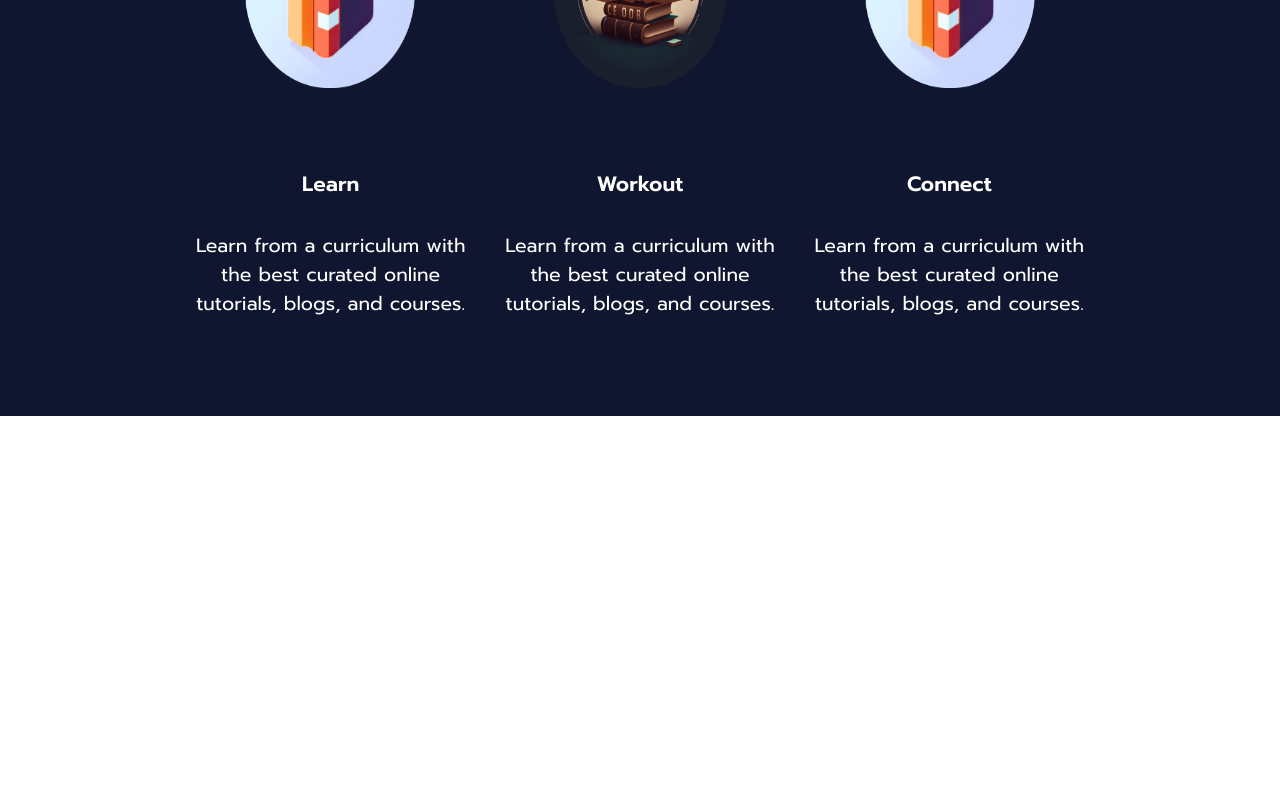
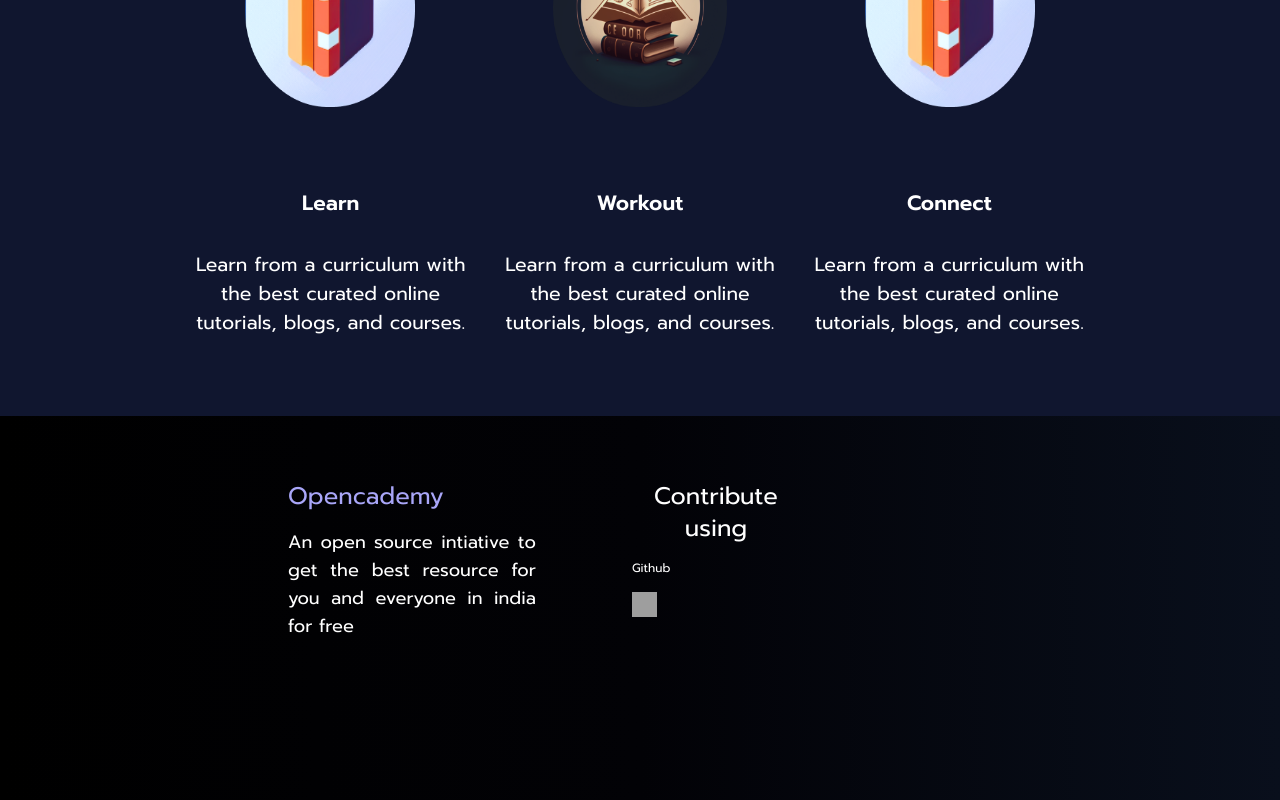
Before and after one commit to vbv-nyk/opencademy, a Next.js app: page /HomePage in a window 1280 px wide. Shown: the part 1280-2080 px from the top of the page. Before the commit the page ends 1696 px from the top, so only its background shows below. Built offline with nearby package versions, Linux system fonts and the light colour scheme; grey boxes are pictures that could not be loaded.

Commit message:
Added footer

```diff
--- /dev/null
+++ b/components/Footer/Footer.module.css
@@ -0,0 +1,81 @@
+.footerContainer {
+	width: 100%;
+	height: 24rem;
+	text-align: center;
+	background: linear-gradient(to right, #000000, #020206, #090f1c);
+}
+
+.footerHeader {
+	width: 80%;
+	display: flex;
+	justify-content: space-between;
+	align-items: flex-start;
+	color: #fff;
+}
+
+.footerContributionContainer {
+	margin-top: 4rem;
+	margin-left: 2rem;
+	margin-right: 2rem;
+	margin-left: 18rem;
+	font-size: 1.5rem /* 24px */;
+	line-height: 2rem /* 32px */;
+	width: 18rem;
+	display: flex;
+	flex-direction: column;
+	align-items: flex-start;
+}
+
+.footerGithubHeading {
+	--tw-text-opacity: 1;
+	color: rgb(169 166 248 / var(--tw-text-opacity));
+}
+
+.footerProjectContent {
+	text-align: justify;
+	margin-top: 1rem;
+	font-size: 1.125rem /* 18px */;
+	line-height: 1.75rem /* 28px */;
+}
+
+.footerSocialMedia {
+	margin-left: 4rem;
+	margin-right: 14rem;
+	margin-top: 4rem;
+	font-size: 1.5rem /* 24px */;
+	line-height: 2rem /* 32px */;
+	display: flex;
+	flex-direction: column;
+	align-items: flex-start;
+}
+
+.socialMediaHeading {
+	font-size: 0.75rem /* 12px */;
+	line-height: 1rem /* 16px */;
+	margin-top: 1rem; /* 16px */
+}
+
+@media only screen and (max-width: 1024px) {
+	.footerContributionContainer {
+		margin-left: 12rem;
+	}
+
+	.footerProjectContent {
+		width: 9rem;
+	}
+	.footerSocialMedia {
+		width: 24rem;
+		margin-top: 4rem;
+		margin-left: 9rem;
+	}
+}
+
+@media only screen and (max-width: 600px) {
+	.footerProjectContent {
+		width: 9rem;
+	}
+	.footerSocialMedia {
+		width: 24rem;
+		margin-top: 4rem;
+	}
+}
--- /dev/null
+++ b/components/Footer/Footer.tsx
@@ -0,0 +1,38 @@
+import React from "react"
+import Image from "next/image"
+import styles from "./Footer.module.css"
+
+const Footer = () => {
+	return (
+		<div id="home" className={styles.footerContainer}>
+			<div className={styles.footerHeader}>
+				<div className={styles.footerContributionContainer}>
+					<span className={styles.footerGithubHeading}>Opencademy</span>
+					<span className={styles.footerProjectContent}>
+						An open source intiative to get the best resource for you and
+						everyone in india for free
+					</span>
+				</div>
+				<div className={styles.footerSocialMedia}>
+					<span className={styles.socialMediaText}>Contribute using</span>
+					<span className={styles.socialMediaHeading}>Github</span>
+					<a
+						style={{ marginTop: "1rem" }}
+						href={"https://instagram.com/electriphy2k22?igshid=YmMyMTA2M2Y="}
+					>
+						<Image
+							width={25}
+							height={25}
+							alt={"Instagram"}
+							src={
+								"https://play-lh.googleusercontent.com/PCpXdqvUWfCW1mXhH1Y_98yBpgsWxuTSTofy3NGMo9yBTATDyzVkqU580bfSln50bFU"
+							}
+						/>
+					</a>
+				</div>
+			</div>
+		</div>
+	)
+}
+
+export default Footer
--- a/next.config.js
+++ b/next.config.js
@@ -1,6 +1,10 @@
 /** @type {import('next').NextConfig} */
 const nextConfig = {
-  reactStrictMode: true,
+	reactStrictMode: true,
+	swcMinify: true,
+	images: {
+		domains: ["play-lh.googleusercontent.com"],
+	},
 }
 
 module.exports = nextConfig
--- a/pages/HomePage.tsx
+++ b/pages/HomePage.tsx
@@ -6,6 +6,7 @@ import PaperMashe from "../public/assets/papermashe.svg"
 import LearnIMG from "../public/assets/learn.png"
 import workoutIMG from "../public/assets/workout.png"
 import Image from "next/image"
+import Footer from "../components/Footer/Footer"
 
 const HomePage = () => {
 	return (
@@ -94,6 +95,7 @@ const HomePage = () => {
 					</div>
 				</div>
 			</div>
+			<Footer />
 		</div>
 	)
 }
--- a/styles/Home.module.css
+++ b/styles/Home.module.css
@@ -174,7 +174,7 @@
 
 .workingTextContent {
 	width: 100%;
-	font-size: 1rem;
+	font-size: 1.2rem;
 }
 
 .workingImageContainer {
```
